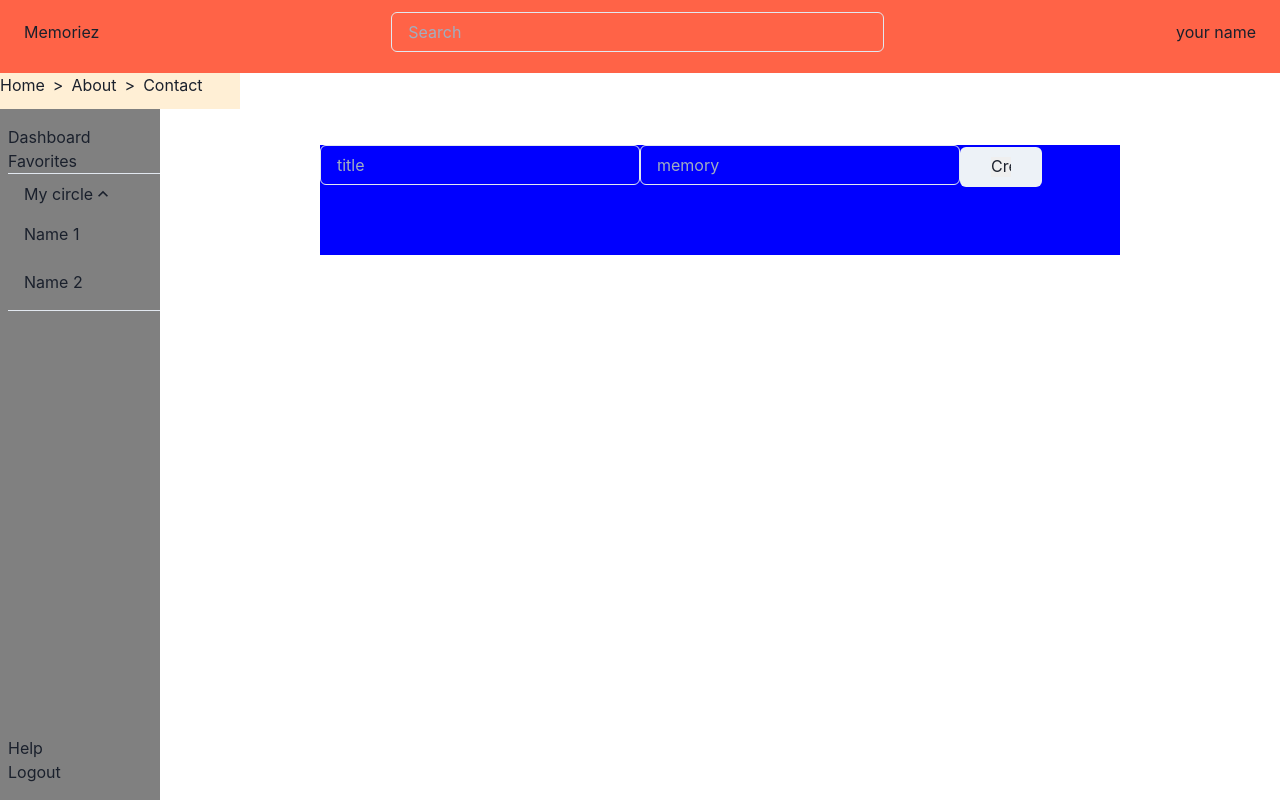
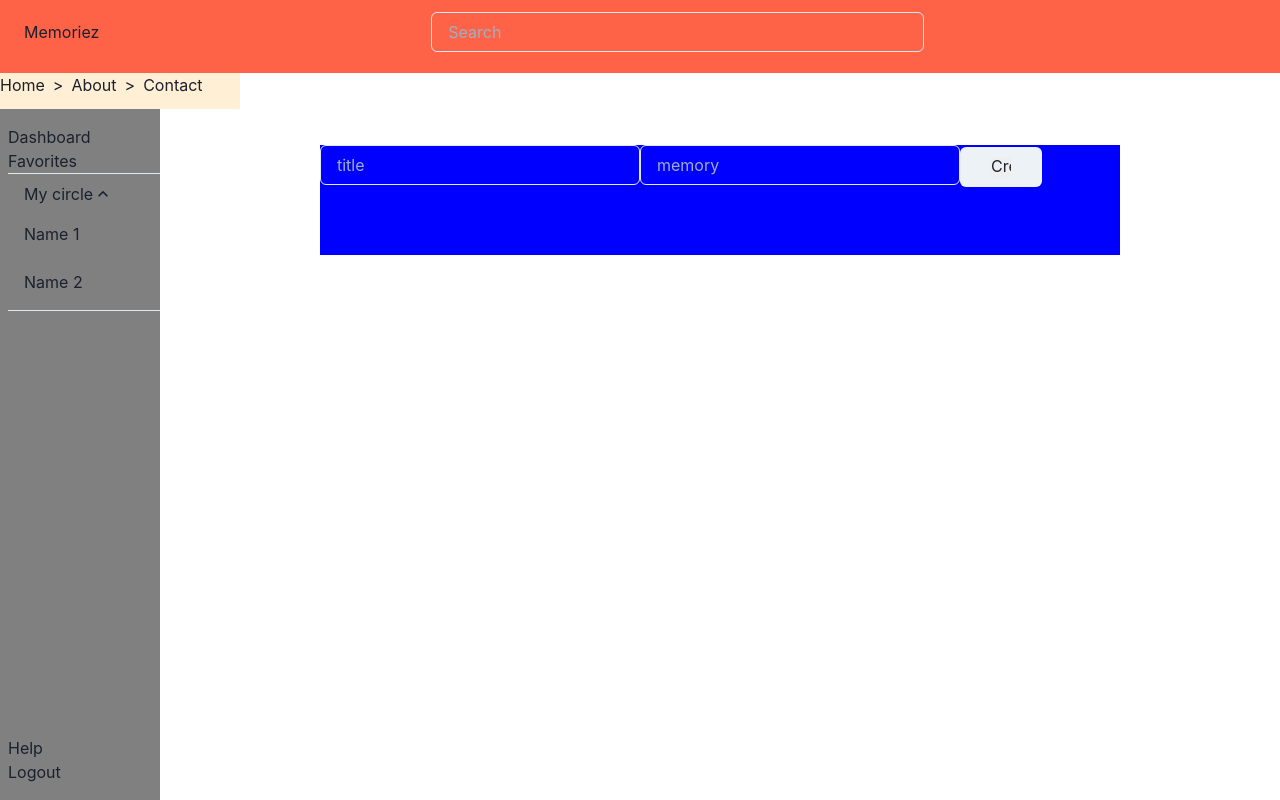
Before and after one commit to AliceXix/Memoriez, a React (Create React App) app in the folder client/: page /grid in a window 1280 px wide. Built offline with nearby package versions, Linux system fonts and the light colour scheme; no server answers.

Commit message:
integrate logic/api call into header

```diff
--- a/client/src/components/main.components/header.tsx
+++ b/client/src/components/main.components/header.tsx
@@ -1,12 +1,48 @@
 import { Input } from "@chakra-ui/react";
 
+//import { useParams } from "react-router-dom";
+import * as React from "react";
+//import PersonWidget from "../person.widget";
+import { personData } from "../person.details";
+
+
+export interface userData {
+  memory: string[];
+  user: {
+    circle: personData[];
+    _id: string;
+    username: string;
+    mail: string;
+  };
+  _id: string;
+};
+
 export default function Header() {
+  const [user, setUser] = React.useState<null | userData>();
+  //const navigate = useNavigate();
+
+  //let { id } = useParams();
+  let id = "62090860481ca44282afbe08";
+
+  async function getProfileInfos(id: any) {
+    const fetcher = await fetch(`http://localhost:3000/api/dashboard/${id}`, {
+      method: "GET",
+    });
+    const data: userData = await fetcher.json();
+    setUser(data);
+    return data;
+  }
+
+    React.useEffect(() => {
+      getProfileInfos(id);
+    }, [id]);
+
   return (
     <>
       <div className="row-items">
         <h1>Memoriez</h1>
         <Input placeholder="Search" />
-        <h1>your name</h1>
+        <h1>{user?.user.username}</h1>
       </div>
     </>
   );
```
